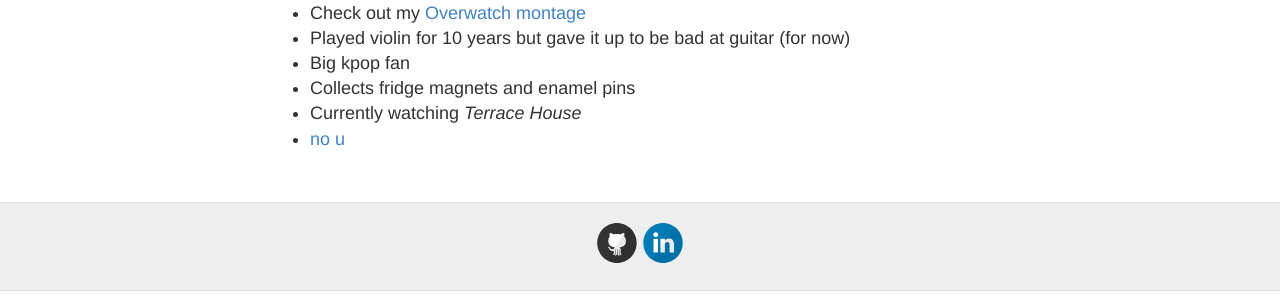
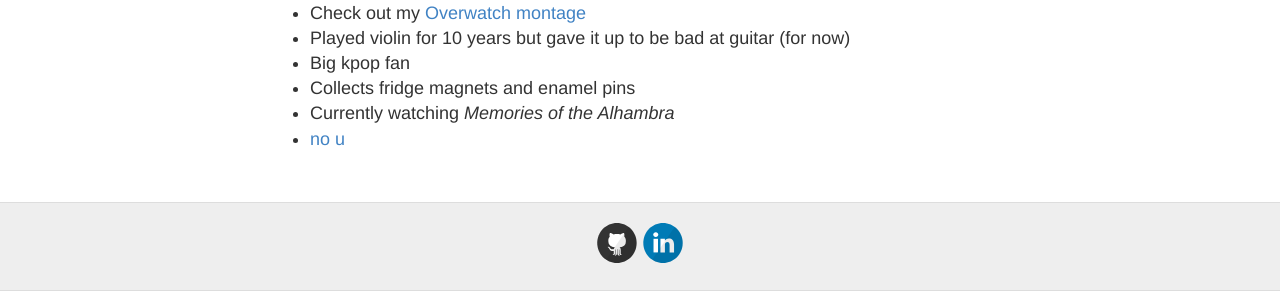
Before and after one commit to nyu-ossd-s19/jztang-weekly, a Jekyll site: the page built from about.md, in a window 1280 px wide. Shown: the part 414-710 px from the top of the page. Built offline with Jekyll 4.4.1, drawn with Linux system fonts in a browser that asks for light colours.

Commit message:
Edit about.md

```diff
--- a/about.md
+++ b/about.md
@@ -14,5 +14,5 @@ NYU CS Fall '19 (wait so does that make me a senior or junior?)
 - Played violin for 10 years but gave it up to be bad at guitar (for now)
 - Big kpop fan
 - Collects fridge magnets and enamel pins
-- Currently watching *Terrace House*
+- Currently watching *Memories of the Alhambra*
 - [no u](https://www.youtube.com/watch?v=uBbwZCRIILM)
```
